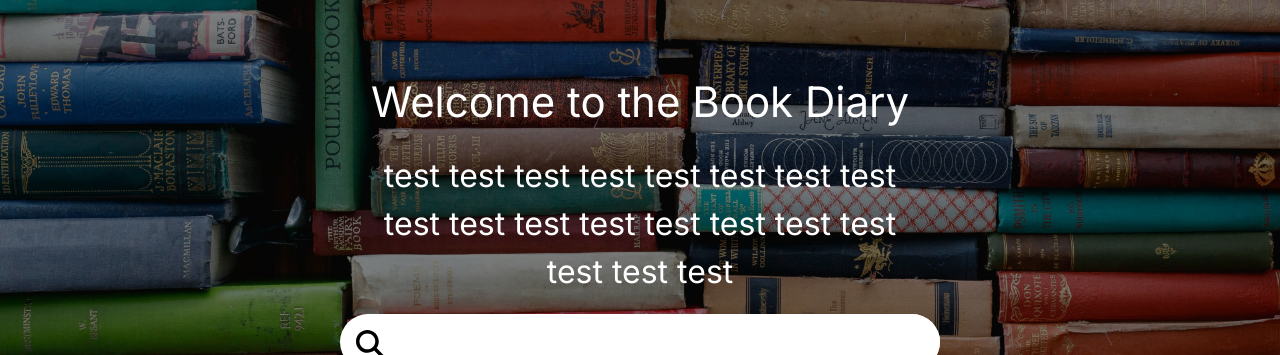
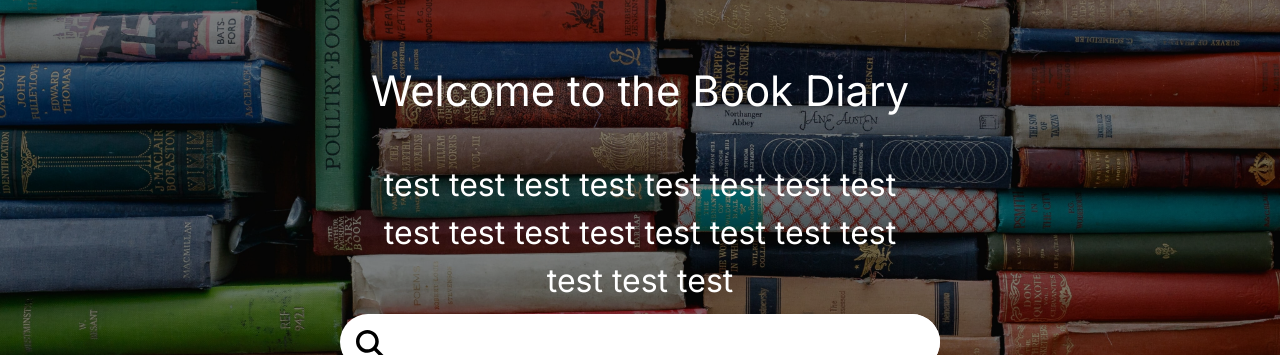
Before and after one commit to Mik-watanabe/BookDiary, a Next.js app: page / in a window 1280 px wide. Shown: the part 134-489 px from the top of the page. Built offline with nearby package versions, Linux system fonts and the light colour scheme; no server answers.

Commit message:
add margin above search bar

```diff
--- a/src/app/page.js
+++ b/src/app/page.js
@@ -8,8 +8,8 @@ export default function App() {
     <div className="text-white">
       <Navbar></Navbar>
       <Intro className="pt-[150px]">
-        <span className="text-[42px]  ">Welcome to the Book Diary</span>
-        <span className="text-[32px] w-[516px] text-center">
+        <span className="text-[42px] leading-none">Welcome to the Book Diary</span>
+        <span className="text-[32px] w-[516px] mt-[40px] text-center">
           test test test test test test test test test test test test test test
           test test test test test
         </span>
```
